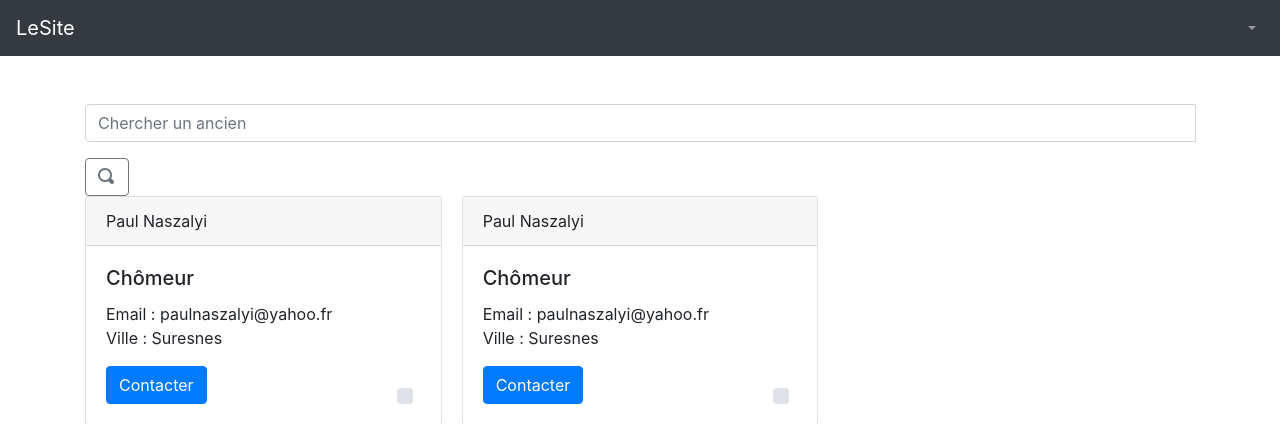
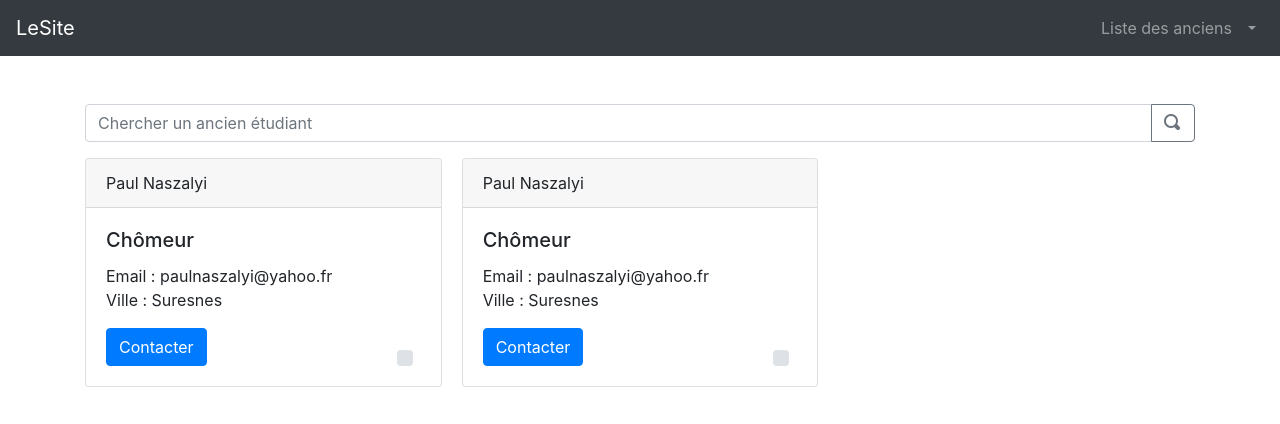
Before and after one commit to RemyDen/ProjetAncien, a PHP site: page /listeAncien.php in a window 1280 px wide. Shown: the top 424 px of the page. Run offline with PHP 8.4, Linux system fonts and the light colour scheme; a user stored in the database is signed in; data comes from the database, SQL or seed files in the repository.

Commit message:
Add files via upload

```diff
--- a/ProjetAncien/includes/doctype.php
+++ b/ProjetAncien/includes/doctype.php
@@ -33,6 +33,9 @@ include 'traitements/traitementConnexion.php';
                     <a class="nav-link" href="inscription.php">Inscription</a>
                 </li>
             <?php }else {?>
+                <li class="nav-item">
+                    <a class="nav-link" href="listeAncien.php" id="listeAncien" aria-haspopup="true" aria-expanded="false">Liste des anciens</a>
+                </li>
                 <li class="nav-item dropdown">
                     <a class="nav-link dropdown-toggle" href="#" id="profile" data-toggle="dropdown" aria-haspopup="true" aria-expanded="false"><?php echo $_SESSION['prenom']; ?></a>
                     <div class="dropdown-menu dropdown-menu-right" id="profile" aria-labelledby="navbarDropdown">
--- a/ProjetAncien/listeAncien.php
+++ b/ProjetAncien/listeAncien.php
@@ -6,17 +6,16 @@
  * Time: 09:30
  */
 include 'includes/includes.php';
-include 'includes/bas.php';
 include 'traitements/envoiMail.php';
 include 'traitements/chercher.php';
 
 if(!isset($_SESSION['mail'])) header('Location:index.php');
 
-if(!isset($_GET['recherche']) OR strlen($_GET['recherche']) <= 2) {
-    $req = "SELECT * FROM utilisateur WHERE typeUtilisateur = 2";
-    $exe = $bdd->query($req);
-    $res = $exe->fetchAll(PDO::FETCH_ASSOC);
-}
+if(!isset($_GET['recherche']) OR (isset($_GET['recherche']) AND strlen($_GET['recherche']) < 3)) {
+        $req = "SELECT * FROM utilisateur WHERE typeUtilisateur = 2";
+        $exe = $bdd->query($req);
+        $res = $exe->fetchAll(PDO::FETCH_ASSOC);
+    }
 ?>
 
 <div class="container mt-5">
@@ -24,12 +23,12 @@ if(!isset($_GET['recherche']) OR strlen($_GET['recherche']) <= 2) {
     <!-- barre de recherche -->
     <form method="get" action="">
         <div class="input-group mb-3">
-            <input type="text" name="recherche" class="form-control" placeholder="Chercher un ancien" aria-label="Chercher un ancien" aria-describedby="basic-addon2">
+            <input type="text" name="recherche" class="form-control" placeholder="Chercher un ancien étudiant" aria-label="Chercher un ancien" aria-describedby="basic-addon2">
             <div class="input-group-append">
+                <button class="btn btn-outline-secondary" type="submit"><span class="oi oi-magnifying-glass"></span></button>
             </div>
         </div>
     </form>
-    <button class="btn btn-outline-secondary" type="submit"><span class="oi oi-magnifying-glass"></span></button>
 
 
     <div class="card-columns">
@@ -85,7 +84,6 @@ foreach ($res as $ancien){ ?>
                                     <input type="text"
                                            class="form-control" name="dest" id="dest"
                                            placeholder="" disabled>
-
                                 </div>
 
                                 <div class="form-group">
@@ -141,3 +139,4 @@ foreach ($res as $ancien){ ?>
 
 <?php
 include 'includes/bas.php';
+?>
--- a/ProjetAncien/traitements/chercher.php
+++ b/ProjetAncien/traitements/chercher.php
@@ -6,16 +6,16 @@
  * Time: 17:00
  */
 
-if(isset($_GET['recherche'])) {
-    if(strlen($_GET['recherche']) <= 2) {
+if(isset($_GET['recherche']))
+    if(strlen($_GET['recherche']) > 2) {
+        $recherche = $_GET['recherche'];
+
+        $req = "SELECT * FROM utilisateur WHERE nom LIKE '%".$recherche."%' OR prenom LIKE '%".$recherche."%' OR ville LIKE '%".$recherche."%' OR entreprise LIKE '%".$recherche."%' OR poste LIKE '%".$recherche."%'";
+        $exe = $bdd->query($req);
+        $res = $exe->fetchAll(PDO::FETCH_ASSOC);
+    } else {
 ?>
         <script>alert("Votre recherche doit comporter au moins 3 caractères")</script>
 <?php
-    } else {
-        $recherche = $_GET['recherche'];
-
-        $req = "SELECT * FROM utilisateur WHERE typeUtilisateur = 2 AND (nom LIKE '%" . $recherche . "%' OR prenom LIKE '%" . $recherche . "%' OR ville LIKE '%" . $recherche . "%' OR entreprise LIKE '%" . $recherche . "%' OR poste LIKE '%" . $recherche . "%')";
-        $exe = $bdd->query($req);
-        $res = $exe->fetchAll(PDO::FETCH_ASSOC);
     }
-}
+?>
```
